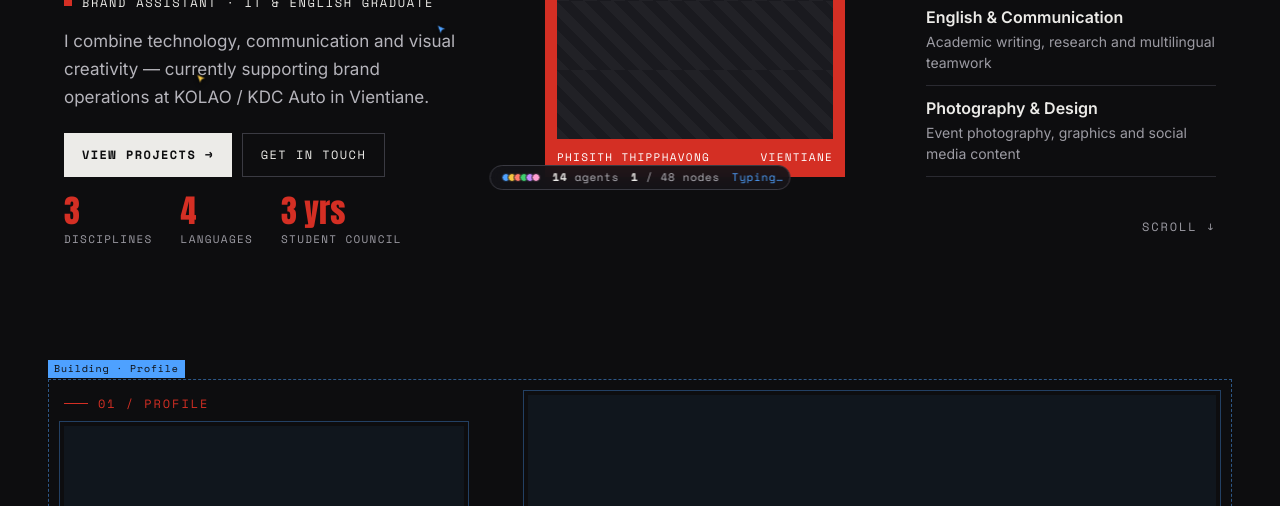
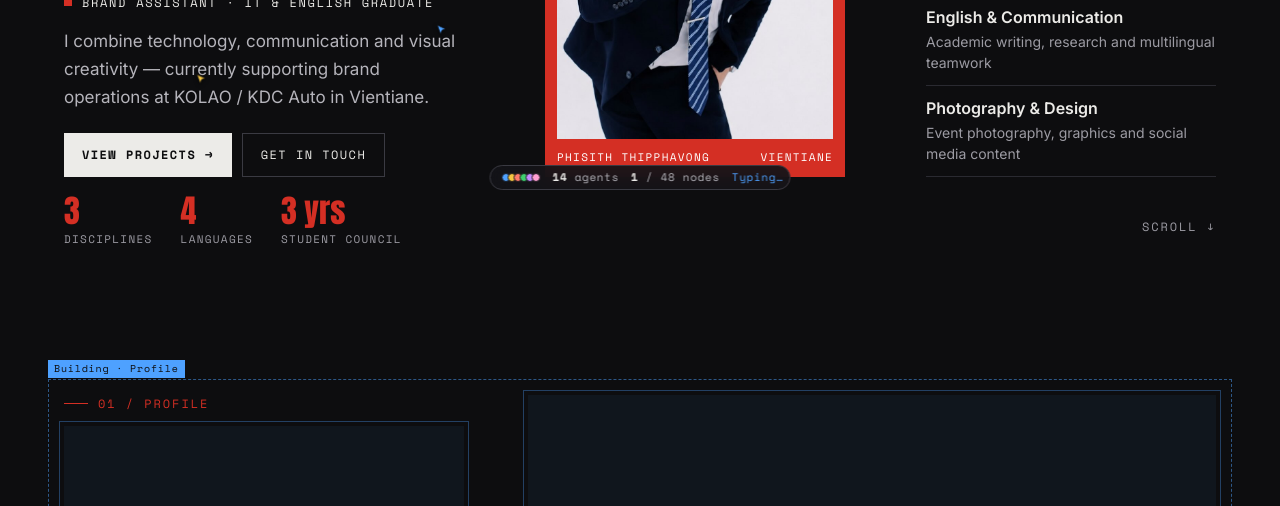
Before and after one commit to Kiml3ank/portfolio, a plain HTML site: page index.html in a window 1280 px wide. Shown: the part 594-1100 px from the top of the page. Drawn offline with nearby package versions, Linux system fonts and the light colour scheme.

Commit message:
Add portrait to the hero
The five intro strips become slices of the photo, so the hero intro
assembles the portrait. The <img> stays in the page for screen readers
and for visitors without JavaScript.

Co-Authored-By: Claude Opus 5.5 <noreply@anthropic.com>
Claude-Session: https://claude.ai/code/session_015YrJexLdv279Y8m9RNGwFw

```diff
--- a/css/style.css
+++ b/css/style.css
@@ -83,7 +83,7 @@ h1{margin:0;align-self:flex-start;font-family:var(--display);font-weight:400;fon
 .btn-line{color:var(--text);border:1px solid var(--line-3)}.btn-line:hover{border-color:var(--text)}
 .photo{position:relative;background:var(--accent);padding:12px;transition:opacity .4s ease,transform .7s cubic-bezier(.34,1.4,.64,1)}
 .photo-frame{position:relative;aspect-ratio:4/5;overflow:hidden;background:var(--bg-3)}
-.photo-frame img{position:absolute;inset:0;width:100%;height:100%;object-fit:cover}
+.photo-frame img{position:absolute;inset:0;width:100%;height:100%;object-fit:cover;object-position:60% 20%}
 .strip{position:absolute;left:0;right:0;height:20.5%;background:#1a1a1f;background-image:repeating-linear-gradient(45deg,rgba(255,255,255,.03) 0 10px,transparent 10px 20px);transition:transform .6s var(--ease),opacity .4s ease}
 .photo-label{position:absolute;inset:0;display:flex;align-items:center;justify-content:center;font-family:var(--mono);font-size:12px;letter-spacing:.12em;color:var(--muted);transition:opacity .4s ease .6s}
 .photo-cap{margin:10px 0 0;display:flex;justify-content:space-between;font-family:var(--mono);font-size:11px;letter-spacing:.12em;color:#fff}
@@ -108,7 +108,10 @@ h1{margin:0;align-self:flex-start;font-family:var(--display);font-weight:400;fon
 .hero:not([data-intro="4"]):not([data-intro="5"]) .strip:nth-child(even){transform:translateX(110%)}
 .hero:not([data-intro="5"]) .side{opacity:0;transform:translateX(24px)}
 .hero:not([data-intro="5"]) .ticker{opacity:0;transform:translateY(16px)}
-.photo-frame.has-img .strip,.photo-frame.has-img .photo-label{display:none}
+/* photo set: the strips are slices of the photo (set by main.js), the <img> stays for screen readers */
+.photo-frame.has-img img{opacity:0}
+.photo-frame.has-img .photo-label{display:none}
+.photo-frame.has-img .strip{background-color:transparent;background-repeat:no-repeat}
 
 .eyebrow{margin:0 0 14px;display:flex;align-items:center;gap:10px;font-family:var(--mono);font-size:12px;letter-spacing:.16em;color:var(--accent)}
 .eyebrow i{width:24px;height:1px;background:var(--accent)}
--- a/index.html
+++ b/index.html
@@ -64,14 +64,15 @@
     <div class="col-photo">
       <div class="sketch" aria-hidden="true"><b>Portrait · 4:5</b><i></i><i></i><i></i><i></i></div>
       <div class="photo">
-        <!-- To use your photo: save it as images/me.jpg and add <img src="images/me.jpg" alt="Portrait of Phisith Thipphavong"> inside .photo-frame -->
+        <!-- Portrait: images/me.jpg. With JavaScript on, the 5 strips become slices of this photo and slide in to assemble it. -->
         <div class="photo-frame">
+          <img src="images/me.jpg" alt="Portrait of Phisith Thipphavong" width="1010" height="1010">
           <div class="strip" style="top:0%;transition-delay:0s"></div>
           <div class="strip" style="top:20%;transition-delay:.07s"></div>
           <div class="strip" style="top:40%;transition-delay:.14s"></div>
           <div class="strip" style="top:60%;transition-delay:.21s"></div>
           <div class="strip" style="top:80%;transition-delay:.28s"></div>
-          <span class="photo-label">[YOUR PHOTO]</span>
+          <span class="photo-label">PHISITH</span>
         </div>
         <p class="photo-cap"><span>PHISITH THIPPHAVONG</span><span>VIENTIANE</span></p>
       </div>
--- a/js/main.js
+++ b/js/main.js
@@ -134,7 +134,26 @@
   });
 
   // Photo: hide placeholder if an <img> is added
-  const frame = $('.photo-frame'); if (frame && $('img', frame)) frame.classList.add('has-img');
+  // Portrait: turn the 5 strips into slices of the photo, so the intro assembles the picture
+  const frame = $('.photo-frame'), photo = frame && $('img', frame);
+  if (photo) {
+    const slice = () => {
+      const a = (photo.naturalWidth || 1) / (photo.naturalHeight || 1);   // image aspect ratio
+      const FA = 0.8, SH = 0.205, PX = 0.6, PY = 0.2;                    // frame 4:5, strip height, focus point
+      // "cover" size of the image, in frame units (frame width = 1, frame height = 1 / FA)
+      const H = 1 / FA, imgW = a > FA ? H * a : 1, imgH = a > FA ? H : 1 / a;
+      const y0 = (H - imgH) * PY;                                           // image top offset inside the frame
+      $$('.strip', frame).forEach((st, i) => {
+        const top = H * (i * 0.2), sh = H * SH;
+        st.style.backgroundImage = `url('${photo.currentSrc || photo.src}')`;
+        st.style.backgroundSize = `${(imgW * 100).toFixed(2)}% ${(imgH / sh * 100).toFixed(2)}%`;
+        const py = Math.abs(sh - imgH) < 1e-6 ? 0 : (y0 - top) / (sh - imgH) * 100;
+        st.style.backgroundPosition = `${PX * 100}% ${py.toFixed(2)}%`;
+      });
+      frame.classList.add('has-img');
+    };
+    if (photo.complete && photo.naturalWidth) slice(); else photo.addEventListener('load', slice, { once: true });
+  }
 
   let swarm = null;
   const hero = $('#top');
```
Also changed, not shown: images/me.jpg (added).
